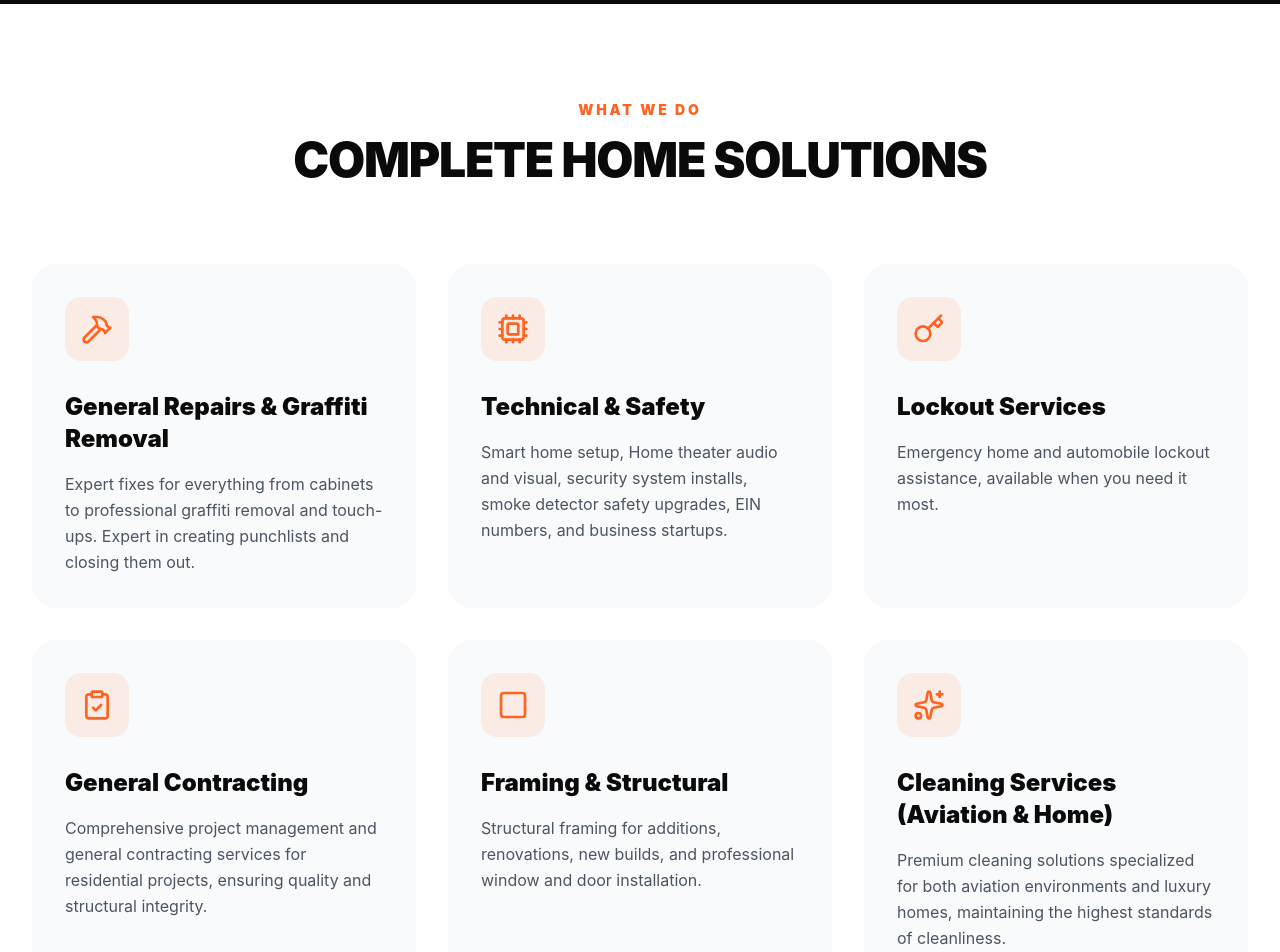
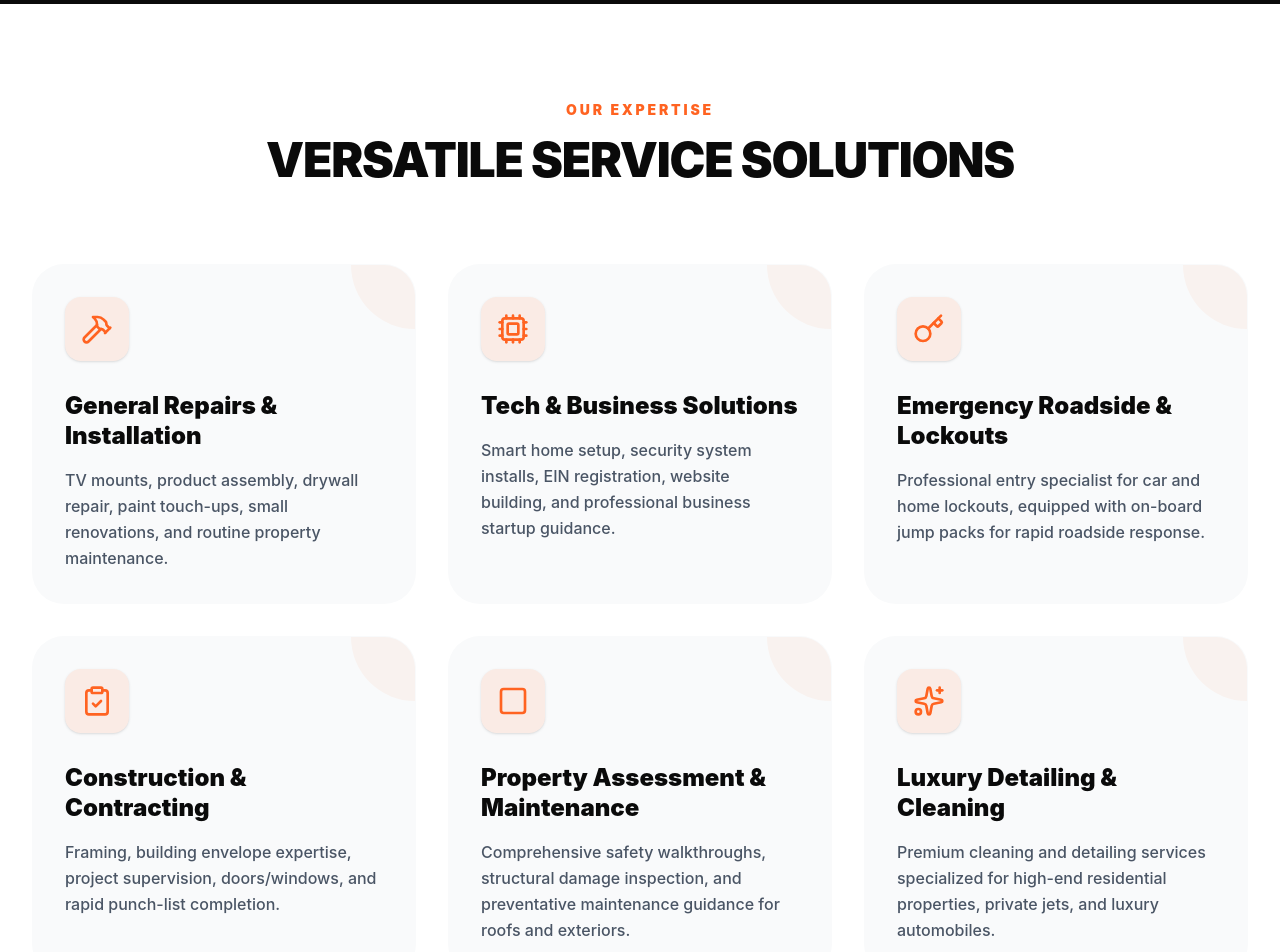
Before and after one commit to SML-1337/smlwebsite, a React (Vite) app: page / in a window 1280 px wide. Shown: the part 900-1852 px from the top of the page. Built offline with nearby package versions, Linux system fonts and the light colour scheme.

Commit message:
feat(services): Refine service descriptions
Update descriptions to be more precise and highlight key offerings. This includes clarifying general repairs, expanding tech services, and detailing emergency roadside assistance.

```diff
--- a/src/App.tsx
+++ b/src/App.tsx
@@ -31,33 +31,33 @@ import { motion, AnimatePresence } from 'motion/react';
 
 const services = [
   {
-    title: "General Repairs & Graffiti Removal",
-    description: "Expert fixes for everything from cabinets to professional graffiti removal and touch-ups. Expert in creating punchlists and closing them out.",
+    title: "General Repairs & Installation",
+    description: "TV mounts, product assembly, drywall repair, paint touch-ups, small renovations, and routine property maintenance.",
     icon: Hammer,
   },
   {
-    title: "Technical & Safety",
-    description: "Smart home setup, Home theater audio and visual, security system installs, smoke detector safety upgrades, EIN numbers, and business startups.",
+    title: "Tech & Business Solutions",
+    description: "Smart home setup, security system installs, EIN registration, website building, and professional business startup guidance.",
     icon: Cpu,
   },
   {
-    title: "Lockout Services",
-    description: "Emergency home and automobile lockout assistance, available when you need it most.",
+    title: "Emergency Roadside & Lockouts",
+    description: "Professional entry specialist for car and home lockouts, equipped with on-board jump packs for rapid roadside response.",
     icon: Key,
   },
   {
-    title: "General Contracting",
-    description: "Comprehensive project management and general contracting services for residential projects, ensuring quality and structural integrity.",
+    title: "Construction & Contracting",
+    description: "Framing, building envelope expertise, project supervision, doors/windows, and rapid punch-list completion.",
     icon: ClipboardCheck,
   },
   {
-    title: "Framing & Structural",
-    description: "Structural framing for additions, renovations, new builds, and professional window and door installation.",
+    title: "Property Assessment & Maintenance",
+    description: "Comprehensive safety walkthroughs, structural damage inspection, and preventative maintenance guidance for roofs and exteriors.",
     icon: Square,
   },
   {
-    title: "Cleaning Services (Aviation & Home)",
-    description: "Premium cleaning solutions specialized for both aviation environments and luxury homes, maintaining the highest standards of cleanliness.",
+    title: "Luxury Detailing & Cleaning",
+    description: "Premium cleaning and detailing services specialized for high-end residential properties, private jets, and luxury automobiles.",
     icon: Sparkles,
   },
 ];
@@ -213,7 +213,7 @@ export default function App() {
                 <span className="text-brand-orange">OTHERS CAN'T.</span>
               </h1>
               <p className="text-brand-orange font-black tracking-widest text-sm uppercase mb-8">
-                Serving THE Greater Manchester Area
+                Serving the Greater Manchester Area
               </p>
               <p className="text-xl text-gray-400 max-w-lg mb-10 leading-relaxed">
                 Premium handyman services for your home and office. Reliable, efficient, and built on a foundation of quality craftsmanship.
@@ -273,9 +273,9 @@ export default function App() {
       <section id="services" className="py-24 bg-white">
         <div className="max-w-7xl mx-auto px-4 sm:px-6 lg:px-8">
           <div className="text-center max-w-3xl mx-auto mb-20">
-            <h2 className="text-sm font-black text-brand-orange uppercase tracking-[0.2em] mb-4">What We Do</h2>
+            <h2 className="text-sm font-black text-brand-orange uppercase tracking-[0.2em] mb-4">Our Expertise</h2>
             <p className="text-4xl lg:text-5xl font-black text-brand-black tracking-tight">
-              COMPLETE HOME SOLUTIONS
+              VERSATILE SERVICE SOLUTIONS
             </p>
           </div>
 
@@ -287,13 +287,14 @@ export default function App() {
                 whileInView={{ opacity: 1, y: 0 }}
                 viewport={{ once: true }}
                 transition={{ delay: idx * 0.1 }}
-                className="group p-8 rounded-3xl bg-gray-50 hover:bg-brand-black transition-all duration-500 border border-transparent hover:border-brand-orange/30"
+                className="group p-8 rounded-[2rem] bg-gray-50 hover:bg-brand-black transition-all duration-500 border border-transparent hover:border-brand-orange/30 hover:shadow-[0_20px_40px_rgba(0,0,0,0.1)] relative overflow-hidden"
               >
-                <div className="bg-brand-orange/10 group-hover:bg-brand-orange p-4 rounded-2xl inline-block mb-6 transition-colors">
+                <div className="absolute top-0 right-0 w-32 h-32 bg-brand-orange/5 rounded-full -mr-16 -mt-16 group-hover:bg-brand-orange/10 transition-colors" />
+                <div className="bg-brand-orange/10 group-hover:bg-brand-orange p-4 rounded-2xl inline-block mb-6 transition-all duration-500 group-hover:scale-110 group-hover:rotate-3 shadow-sm group-hover:shadow-brand-orange/40">
                   <service.icon className="w-8 h-8 text-brand-orange group-hover:text-white transition-colors" />
                 </div>
-                <h3 className="text-2xl font-black mb-4 group-hover:text-white transition-colors">{service.title}</h3>
-                <p className="text-gray-600 group-hover:text-gray-400 transition-colors leading-relaxed">
+                <h3 className="text-2xl font-black mb-4 group-hover:text-white transition-colors leading-tight">{service.title}</h3>
+                <p className="text-gray-600 group-hover:text-gray-400 transition-colors leading-relaxed font-medium">
                   {service.description}
                 </p>
               </motion.div>
@@ -354,8 +355,8 @@ export default function App() {
       <section id="testimonials" className="py-24 bg-gray-50">
         <div className="max-w-7xl mx-auto px-4 sm:px-6 lg:px-8">
           <div className="text-center mb-16">
-            <h2 className="text-sm font-black text-brand-orange uppercase tracking-[0.2em] mb-4">Google reviews!</h2>
-            <p className="text-4xl font-black text-brand-black">Google reviews!</p>
+            <h2 className="text-sm font-black text-brand-orange uppercase tracking-[0.2em] mb-4">Client Feedback</h2>
+            <p className="text-4xl font-black text-brand-black">WHAT OUR CUSTOMERS SAY</p>
           </div>
           <div className="grid md:grid-cols-2 gap-8">
             {testimonials.map((t) => (
```
